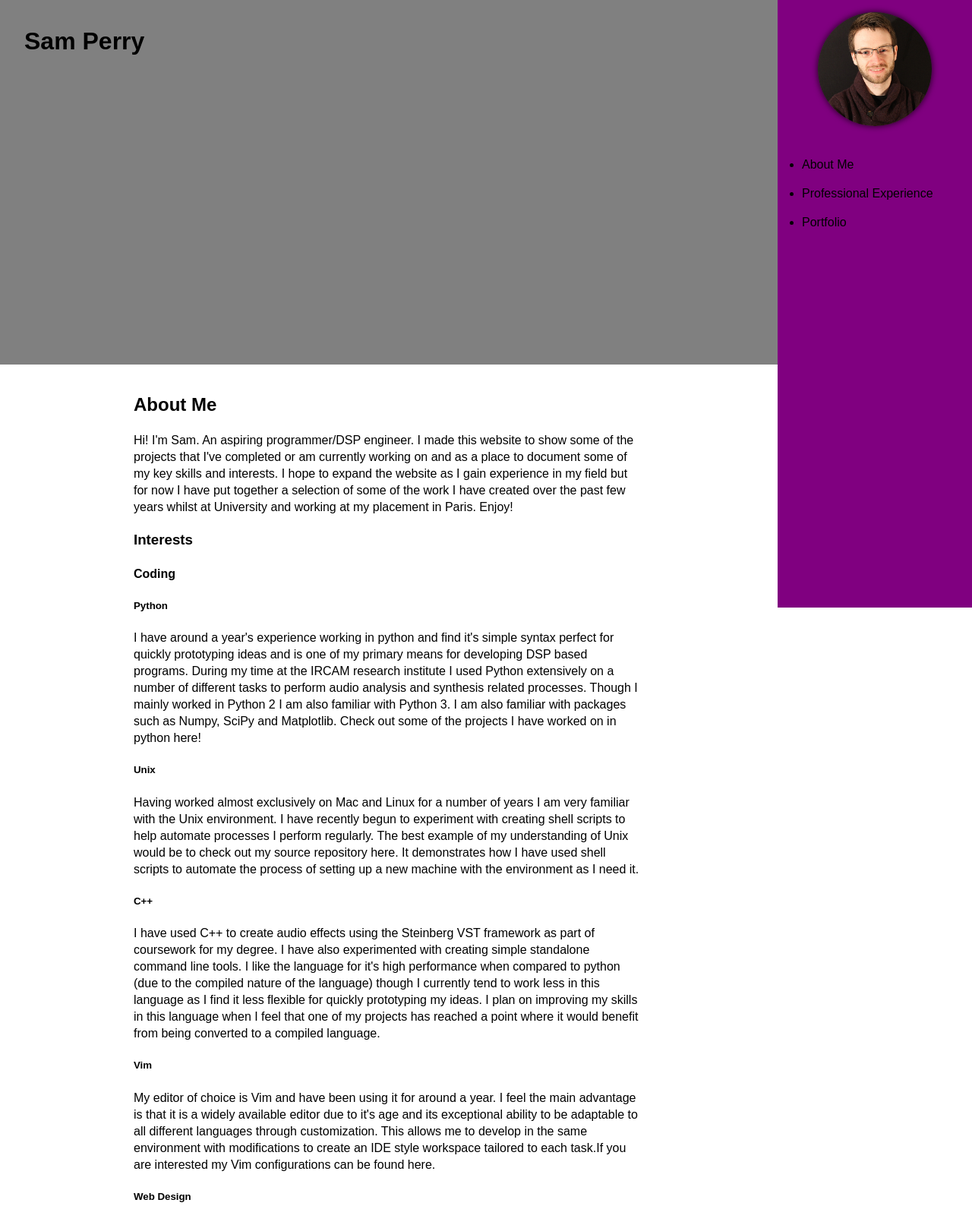
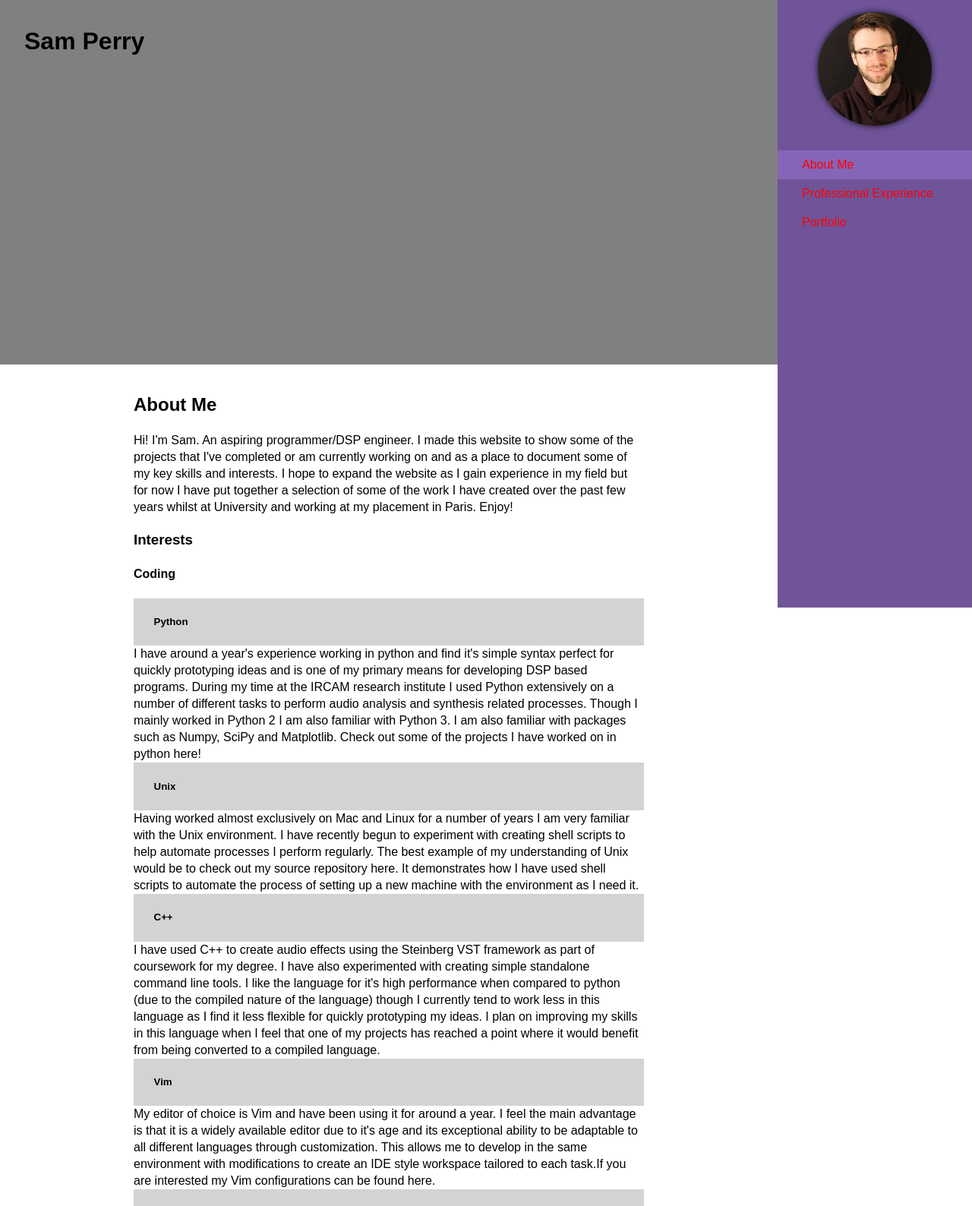
Before and after one commit to Pezz89/SamPerryWebsite, a plain HTML site: page index.htm in a window 1280 px wide. Shown: the top 1588 px of the page at 76% size. Drawn offline with nearby package versions, Linux system fonts and the light colour scheme; some packages are replaced by stand-ins of ours; a script that the page names is missing.

Commit message:
Continued development

```diff
--- a/index.htm
+++ b/index.htm
@@ -4,25 +4,38 @@
         <meta charset="UTF-8">
         <title>Sam Perry - Main Page</title>
         <link href="normalize.css" rel="stylesheet">
-        <link href="mainstyle.css" rel="stylesheet">
+        <link href="style.css" rel="stylesheet">
+        <script src="jquery-1.11.3.js" type="text/javascript"></script>
+        <script src="SmoothScroll.js" type="text/javascript"></script>
     </head>
+
     <body>
-        <nav>
-            <img class="circular" src="resources/ProfilePic.jpg" alt="Profile Picture">
+        <!--Sidebar-->
+        <nav class="nav">
+            <div id="imgDiv">
+                <img id="profilePic" class="circular" src="resources/ProfilePic.jpg" alt="Profile Picture">
+            </div>
             <ul>
-                <li>About Me</li>
-                <li>Professional Experience</li>
-                <li>Portfolio</li>
+                <li class="active">
+                    <a id="link1" href="#aboutMe" class="nav-aboutMe">About Me</a>
+                </li>
+                <li>
+                    <a id="link2" href="#profExper" class="nav-profExper">Professional Experience</a>
+                </li>
+                <li>
+                    <a id="link3" href="#portfolio" class="nav-portfolio">Portfolio</a>
+                </li>
             </ul>
         </nav>
+
         <div id="maincontent">
             <header>
                 <h1>Sam Perry</h1>
             </header>
 
 
-            <article id="aboutMe">
-                <h2>About Me</h2>
+            <article>
+                <h2 id="aboutMe">About Me</h2>
                 <p>
                     Hi! I'm Sam. An aspiring programmer/DSP engineer. I made this website to show some of the projects that
                     I've completed or am currently working on and as a place to document some of my key skills and interests.
@@ -33,10 +46,13 @@
 
                 <div id="interests">
                     <h3>Interests</h3>
+
                     <div id="coding">
                         <h4>Coding</h4>
+
                         <div id="python">
-                            <h5>Python</h5>
+                            <h5 class="showhide">Python</h5>
+                            <div class="panel">
                                 <p>
                                     I have around a year's experience working in python and find it's simple syntax perfect for
                                     quickly prototyping ideas and is one of my primary means for developing DSP based programs.
@@ -47,9 +63,11 @@
                                     Check out some of the projects I have worked on in python here!
                                 </p>
                             </div>
+                        </div>
 
                         <div id="unix">
-                            <h5>Unix</h5>
+                            <h5 class="showhide">Unix</h5>
+                            <div class="panel">
                                 <p>
                                     Having worked almost exclusively on Mac and Linux for a number of years I am very familiar with
                                     the Unix environment. I have recently begun to experiment with creating shell scripts to help
@@ -58,9 +76,11 @@
                                     the process of setting up a new machine with the environment as I need it.
                                 </p>
                             </div>
+                        </div>
 
                         <div id="cplusplus">
-                            <h5>C++</h5>
+                            <h5 class="showhide">C++</h5>
+                                <div class="panel">
                                     <p>
                                         I have used C++ to create audio effects using the Steinberg VST framework as part of coursework
                                         for my degree. I have also experimented with creating simple standalone command line tools.
@@ -71,9 +91,11 @@
                                         language.
                                     </p>
                                 </div>
+                        </div>
 
                         <div id="vim">
-                            <h5>Vim</h5>
+                            <h5 class="showhide">Vim</h5>
+                                <div class="panel">
                                     <p>
                                         My editor of choice is Vim and have been using it for around a year. I feel the main advantage is
                                         that it is a widely available editor due to it's age and its exceptional ability to be adaptable
@@ -82,9 +104,11 @@
                                         Vim configurations can be found here.
                                     </p>
                                 </div>
+                        </div>
 
                         <div id="webdesign">
-                            <h5>Web Design</h5>
+                            <h5 class="showhide">Web Design</h5>
+                            <div class="panel">
                                 <p>
                                     I recently became interested in coding a website as a side project to improve my skills in an area
                                     that I am much less familiar with. This has resulted in the website you are looking at now! I thought
@@ -95,8 +119,10 @@
                                 </p>
                             </div>
                         </div>
+                    </div>
                     <div id="music">
-                        <h4>Music</h4>
+                        <h4 class="showhide">Music</h4>
+                        <div class="panel">
                             <p>
                                 I have always enjoyed writing and playing music. As a child I was taught the Piano and continue to
                                 practice as a hobby in my spare time. Through studying Music Technology at university I have had the
@@ -108,6 +134,7 @@
                                 perspective on tasks than that of a standard computer science graduate, for example.
                             </p>
                         </div>
+                    </div>
                     <div id="motorbikes">
                         <h4>Motorbikes</h4>
                     </div>
@@ -118,7 +145,8 @@
                 <h2>Professional Experience</h2>
                 <p>Summary of professional experience </p>
                 <div id="ircam">
-                    <h4>IRCAM</h4>
+                    <h4 class="showhide">IRCAM</h4>
+                    <div class="panel">
                         <p>
                             IRCAM has has been my first experience in a professional working environment. During my time there I gained an
                             understanding of how teams work togeather to produce professional products and participated in the development
@@ -130,6 +158,7 @@
                             (or 3, HTML, CSS and JavaScript) that I had never used before. I think this ability to adapt to a given
                             situation is important in a rapidly changing industry.
                         </p>
+                    </div>
                 </div>
             </article>
 
--- a/mainstyle.css
+++ /dev/null
@@ -1,20 +0,0 @@
-html, body {height: 100%; line-height: 1.375 }
-header { height : 30em; width : 100%; background-color : gray; top : 0}
-header > h1 {margin : 0; padding : 1em }
-article { padding : 1em; margin : 0 auto; max-width : 42em }
-footer { padding : 1.5em; background-color : gray; }
-
-nav { position : fixed; width : 20%; min-height : 100%; right : 0; float : right; background : purple; margin : 0; padding : 0;}
-nav > ul { padding : 2em 0em 2em 2em; margin : 0 }
-nav > ul > li { padding : 0.5em 0 }
-div#maincontent { width : 80%; margin : 0; padding : 0}
-
-nav > img { margin-left : auto; margin-right : auto; display : block; margin-top: 1em; width : 150px; height : 150px;  }
-.circular {
-	border-radius: 150px;
-	-webkit-border-radius: 150px;
-	-moz-border-radius: 150px;
-	box-shadow: 0 0 8px rgba(0, 0, 0, .8);
-	-webkit-box-shadow: 0 0 8px rgba(0, 0, 0, .8);
-	-moz-box-shadow: 0 0 8px rgba(0, 0, 0, .8);
-	}
--- /dev/null
+++ b/style.css
@@ -0,0 +1,119 @@
+html, body {
+    height: 100%;
+    line-height: 1.375;
+}
+
+h5 {
+    margin: 0;
+    padding: 1.67em 0 1.67em 2em;
+    background-color: LightGray;
+}
+
+header {
+    height: 30em;
+    width: 100%;
+    background-color: gray;
+    top: 0
+}
+
+header > h1 {
+    margin: 0;
+    padding: 1em
+}
+
+article {
+    padding: 1em;
+    margin: 0 auto;
+    max-width: 42em
+}
+
+footer {
+    padding: 1.5em;
+    background-color: gray;
+}
+
+nav {
+    position: fixed;
+    width: 20%;
+    min-height: 100%;
+    right: 0;
+    float: right;
+    background-color: #6f5499;
+    margin: 0;
+    padding: 0;
+}
+
+nav > ul {
+    padding: 2em 0em 2em 0;
+    margin: 0
+}
+
+nav > ul > li {
+    padding: 0.5em 2em;
+    list-style-type: none;
+}
+
+nav > ul > li.active {
+    background-color: #8565B8
+}
+
+div#maincontent {
+    position: relative;
+    width: 80%;
+    margin: 0;
+    padding: 0
+}
+/*A bit of a hack to fix the jquery slide toggle*/
+div#panel {
+    border: 1px solid transparent;
+}
+
+p {
+    margin: 0
+}
+
+img#profilePic {
+    margin-left: auto;
+    margin-right: auto;
+    display: block;
+    margin-top: 1em;
+    max-width: 150px;
+    max-height: 150px;
+}
+
+nav > div#imgDiv {
+    padding: 0 1em 0 1em
+}
+
+.circular {
+    border-radius: 150px;
+    -webkit-border-radius: 150px;
+    -moz-border-radius: 150px;
+    box-shadow: 0 0 8px rgba(0, 0, 0, .8);
+    -webkit-box-shadow: 0 0 8px rgba(0, 0, 0, .8);
+    -moz-box-shadow: 0 0 8px rgba(0, 0, 0, .8);
+}
+
+/* unvisited link */
+a:link {
+    color: #FF0000;
+    text-decoration: none;
+}
+
+/* visited link */
+a:visited {
+    color: #ffffff;
+    text-decoration: none;
+}
+
+/* mouse over link */
+a:hover {
+    color: #ffffff;
+    text-decoration: none;
+}
+
+/* selected link */
+a:active {
+    color: #ffffff;
+    text-decoration: none;
+}
```
Also changed, not shown: JQFuncs.js (added, +34 -0 lines), 1 other file. Lines whose indentation alone changed are shown as unchanged.
